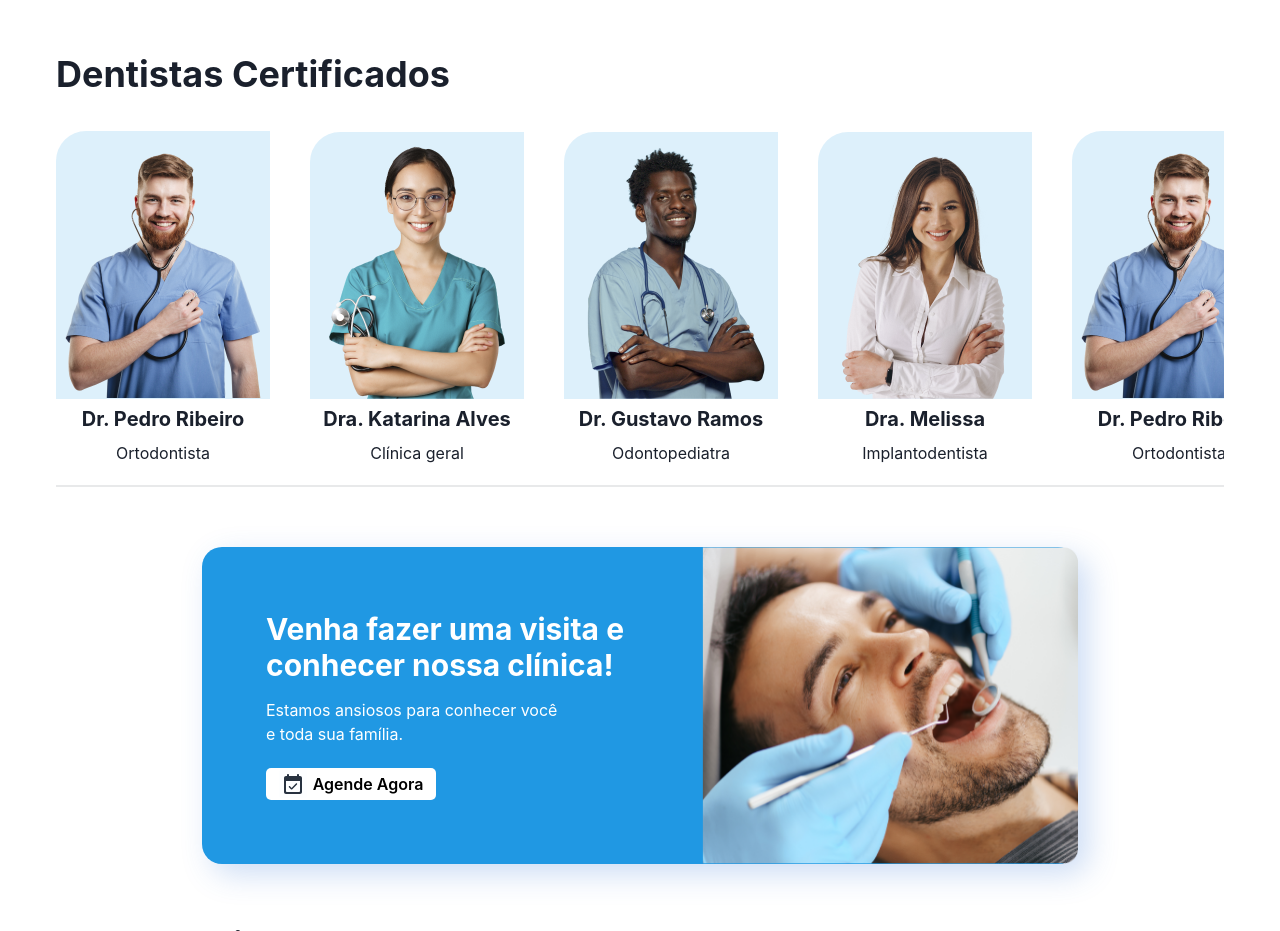
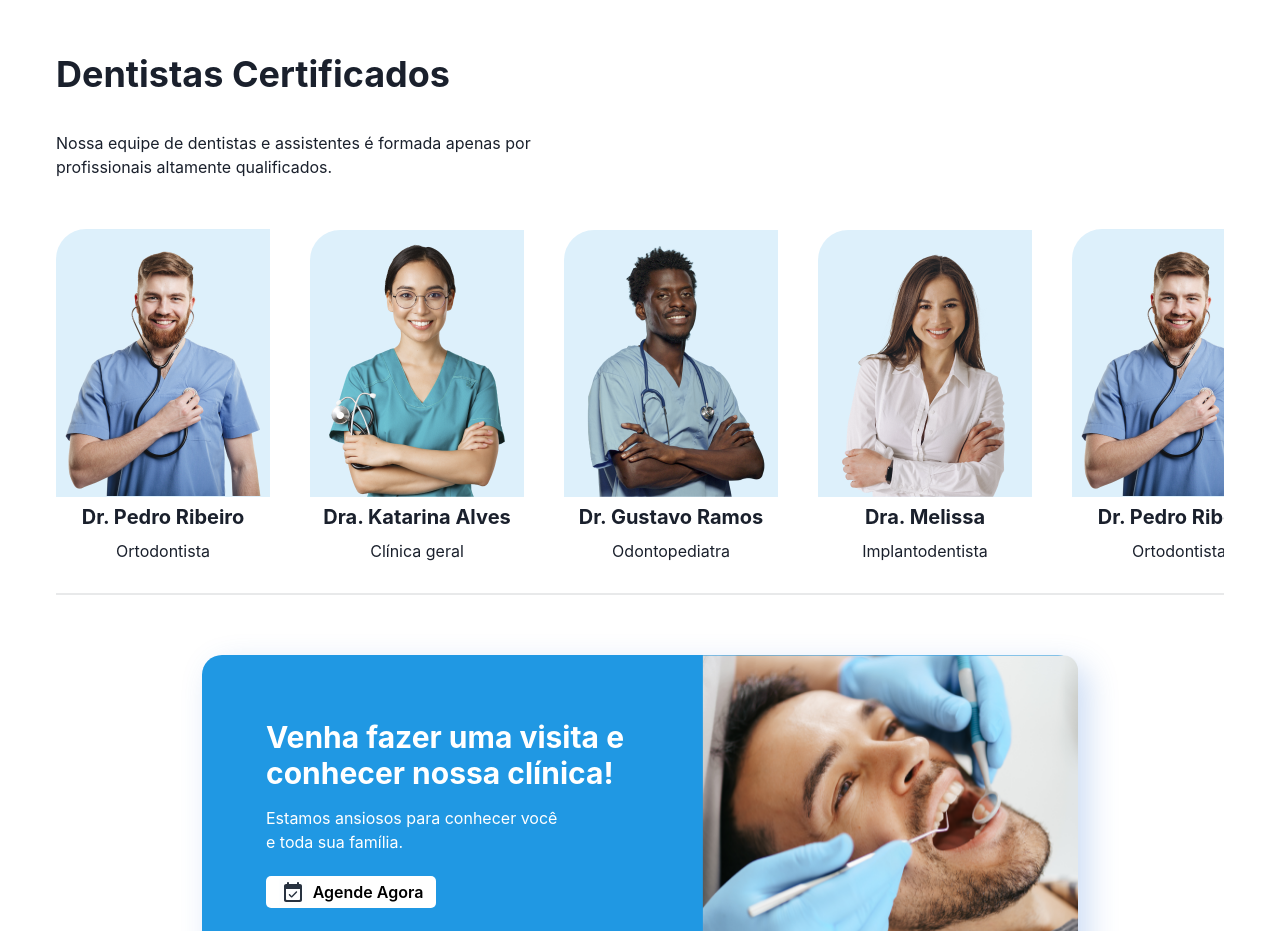
Before and after one commit to PedrodoDivino/odonto_clean, a React (Create React App) app: page / in a window 1280 px wide. Shown: the part 1980-2911 px from the top of the page. Built offline with nearby package versions, Linux system fonts and the light colour scheme; no server answers.

Commit message:
[Pedro] Adição de texto e ultimas alterações

```diff
--- a/src/components/pages/Carousel/index.jsx
+++ b/src/components/pages/Carousel/index.jsx
@@ -12,7 +12,7 @@ import { arrayCarousel } from "../../../helpers/arrayCarousel.ts";
 
 export const Carousel = () => {
 
-  const [data,setdata] = useState([])
+  const [data, setdata] = useState([])
 
   useEffect(() => {
 
@@ -35,9 +35,15 @@ if (!data || data.length) return null
     >
       <Heading size="xl" my="3" mb="35px">
         Dentistas Certificados
+
       </Heading>
+      <Text textAlign="left">
+        Nossa equipe de dentistas e assistentes  é formada apenas
+        por <br></br>profissionais altamente  qualificados.
+        </Text>
       <Box
-      display= 'flex'
+
+        display='flex'
         overflowX='scroll'
         flexDirection='row'
         alignItems='center'
@@ -59,18 +65,19 @@ if (!data || data.length) return null
         {arrayCarousel.map((infos) => (
 
           <LinkBox
+
+            mt='50px'
             borderColor='black'
             borderRadius='5px'
+            mr='10'
+            minW="fit-content"
+            mb='30px'
+            key={infos.id}
             transition=".2s ease-in"
             _hover={{
-            transform: "scale(1.03)",
+              transform: "scale(1.09)",
               boxShadow: " 10px 10px 30px rgba(55, 121, 215, 0.25)",
             }}
-          mr='10'
-            minW="fit-content"
-            mb='20px'
-            key={infos.id}
-
           >
             <Image
               src={infos.image}
@@ -81,7 +88,9 @@ if (!data || data.length) return null
 
             />
             <Heading size="md" my="2" mb="10px" textAlign="center">
-              <LinkOverlay href="#">{infos.title}</LinkOverlay>
+              <LinkOverlay
+
+               href="#">{infos.title}</LinkOverlay>
             </Heading>
             <Text textAlign="center">{infos.text}</Text>
             <Text textAlign="center">{infos.description}</Text>
```
Lines whose indentation alone changed are shown as unchanged.
